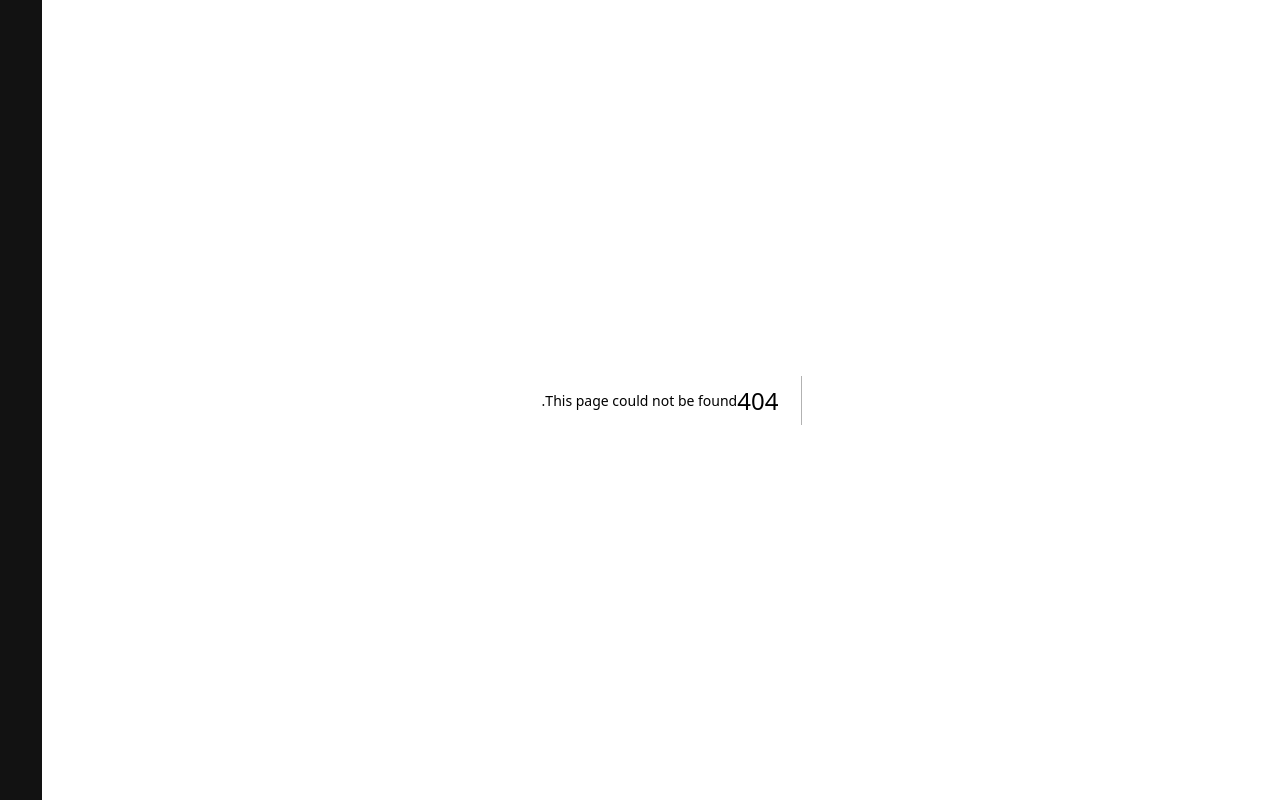
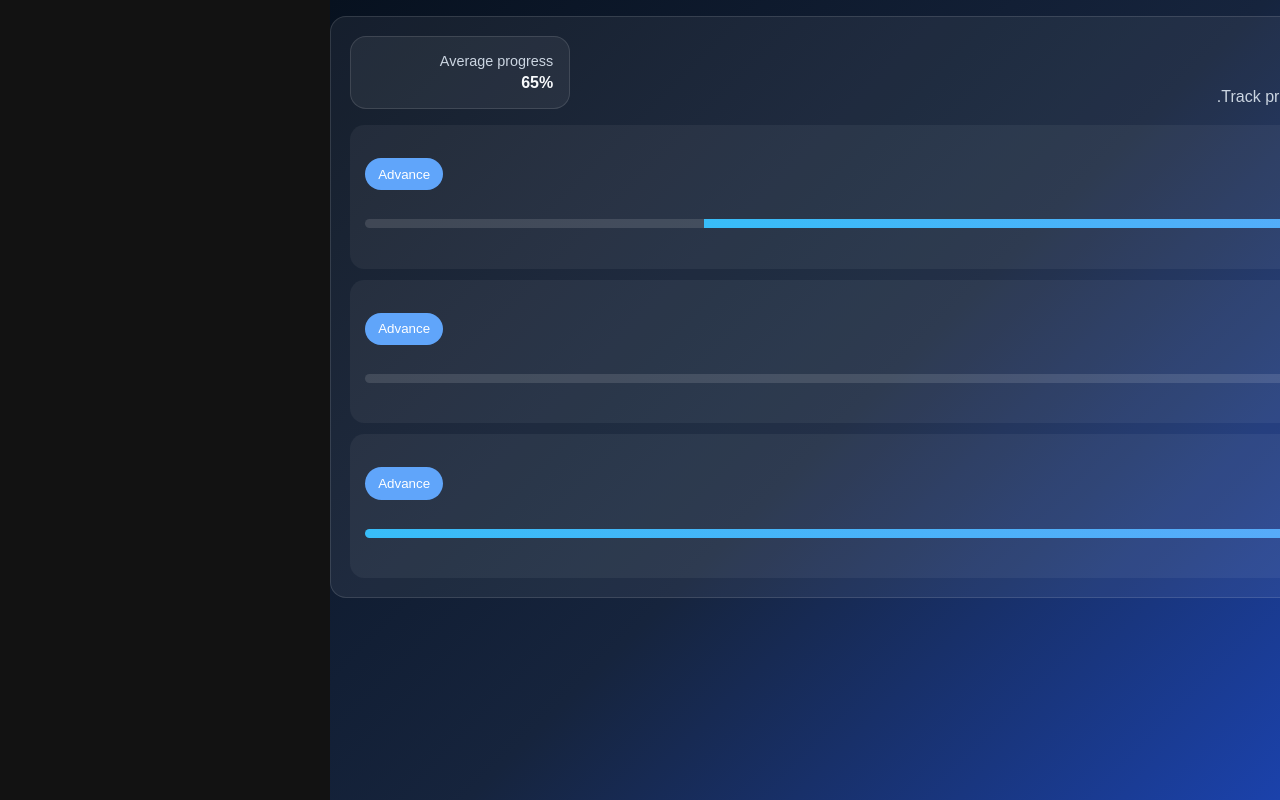
Before and after one commit to tambeabdulkarim/ai-priject, a Next.js app: page /en/projects in a window 1280 px wide. Before the commit this address had no page. Built offline with nearby package versions, Linux system fonts and the light colour scheme.

Commit message:
feat: add project management board

```diff
--- /dev/null
+++ b/src/app/[lang]/projects/page.tsx
@@ -0,0 +1,21 @@
+import { notFound } from 'next/navigation';
+import ProjectsBoard from '@/components/ProjectsBoard';
+import { defaultLocale, isLocale } from '@/lib/i18n';
+
+type PageProps = {
+  params: { lang?: string };
+};
+
+export default function LocaleProjectsPage({ params }: PageProps) {
+  const lang = params.lang ?? defaultLocale;
+
+  if (!isLocale(lang)) {
+    notFound();
+  }
+
+  return (
+    <main className="workspace-page">
+      <ProjectsBoard />
+    </main>
+  );
+}
--- a/src/app/globals.css
+++ b/src/app/globals.css
@@ -396,6 +396,48 @@ main {
   color: var(--muted);
 }
 
+.project-card {
+  display: grid;
+  gap: 0.7rem;
+  padding: 0.95rem;
+  border-radius: 0.9rem;
+  background: rgba(255, 255, 255, 0.05);
+}
+
+.project-main {
+  display: flex;
+  justify-content: space-between;
+  gap: 1rem;
+  align-items: center;
+}
+
+.project-main button {
+  border: none;
+  padding: 0.55rem 0.8rem;
+  border-radius: 999px;
+  background: var(--accent);
+  color: white;
+  cursor: pointer;
+}
+
+.progress-row {
+  display: grid;
+  gap: 0.45rem;
+}
+
+.progress-bar {
+  width: 100%;
+  height: 0.55rem;
+  border-radius: 999px;
+  background: rgba(255, 255, 255, 0.12);
+  overflow: hidden;
+}
+
+.progress-bar div {
+  height: 100%;
+  background: linear-gradient(90deg, #38bdf8, #60a5fa);
+}
+
 .panel-card h2 {
   margin-top: 0;
 }
--- a/src/components/Navigation.tsx
+++ b/src/components/Navigation.tsx
@@ -39,6 +39,7 @@ export default function Navigation({ locale }: NavigationProps) {
         <Link href={`/${locale}#about`}>{dict.nav.about}</Link>
         <Link href={`/${locale}/workspace`}>{dict.nav.workspace}</Link>
         <Link href={`/${locale}/files`}>{dict.nav.files}</Link>
+        <Link href={`/${locale}/projects`}>{dict.nav.projects}</Link>
         <Link href={`/${locale}#contact`}>{dict.nav.contact}</Link>
       </nav>
 
--- /dev/null
+++ b/src/components/ProjectsBoard.tsx
@@ -0,0 +1,58 @@
+'use client';
+
+import { useMemo, useState } from 'react';
+import { getProjectProgressLabel, initialProjects, type Project } from '@/lib/projects';
+
+export default function ProjectsBoard() {
+  const [projects, setProjects] = useState<Project[]>(initialProjects);
+
+  const totalProgress = useMemo(() => {
+    if (!projects.length) return 0;
+    return Math.round(projects.reduce((sum, project) => sum + project.progress, 0) / projects.length);
+  }, [projects]);
+
+  const advanceProject = (id: number) => {
+    setProjects((current) =>
+      current.map((project) =>
+        project.id === id ? { ...project, progress: Math.min(project.progress + 10, 100), status: project.progress >= 90 ? 'Completed' : 'In Progress' } : project
+      )
+    );
+  };
+
+  return (
+    <section className="panel-card settings-panel">
+      <div className="tasks-header">
+        <div>
+          <h2>Projects board</h2>
+          <p>Track project health and promote the next milestone.</p>
+        </div>
+        <div className="pill-card">
+          <span>Average progress</span>
+          <strong>{totalProgress}%</strong>
+        </div>
+      </div>
+
+      <div className="task-list">
+        {projects.map((project) => (
+          <div key={project.id} className="project-card">
+            <div className="project-main">
+              <div>
+                <strong>{project.name}</strong>
+                <p>{project.owner} • {project.status}</p>
+              </div>
+              <button type="button" onClick={() => advanceProject(project.id)}>
+                Advance
+              </button>
+            </div>
+            <div className="progress-row">
+              <div className="progress-bar">
+                <div style={{ width: `${project.progress}%` }} />
+              </div>
+              <span>{project.progress}% • {getProjectProgressLabel(project.progress)}</span>
+            </div>
+          </div>
+        ))}
+      </div>
+    </section>
+  );
+}
--- a/src/lib/i18n.ts
+++ b/src/lib/i18n.ts
@@ -16,7 +16,8 @@ export const dictionaries = {
       about: 'حولنا',
       contact: 'تواصل',
       workspace: 'المساحة',
-      files: 'الملفات'
+      files: 'الملفات',
+      projects: 'المشاريع'
     },
     hero: {
       badge: 'منصة إنتاجية ذكية',
@@ -66,7 +67,8 @@ export const dictionaries = {
       about: 'About',
       contact: 'Contact',
       workspace: 'Workspace',
-      files: 'Files'
+      files: 'Files',
+      projects: 'Projects'
     },
     hero: {
       badge: 'Smart productivity platform',
--- /dev/null
+++ b/src/lib/projects.ts
@@ -0,0 +1,20 @@
+export type Project = {
+  id: number;
+  name: string;
+  status: 'Planning' | 'In Progress' | 'Completed';
+  progress: number;
+  owner: string;
+};
+
+export const initialProjects: Project[] = [
+  { id: 1, name: 'Product launch', status: 'In Progress', progress: 72, owner: 'Amina' },
+  { id: 2, name: 'Client onboarding', status: 'Planning', progress: 24, owner: 'Sarah' },
+  { id: 3, name: 'Team training', status: 'Completed', progress: 100, owner: 'Omar' }
+];
+
+export function getProjectProgressLabel(progress: number) {
+  if (progress >= 100) return 'Completed';
+  if (progress >= 70) return 'Nearly done';
+  if (progress >= 40) return 'On track';
+  return 'Starting';
+}
```
Also changed, not shown: src/app/projects/page.tsx (added, +9 -0 lines).
